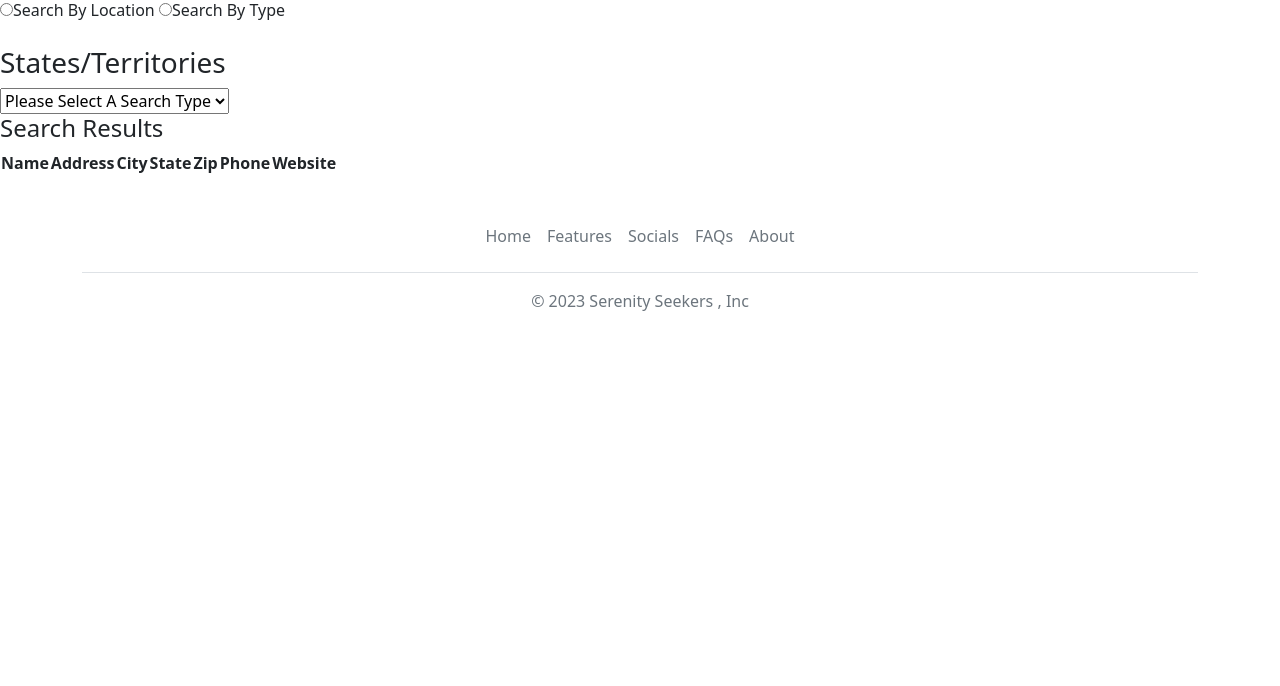
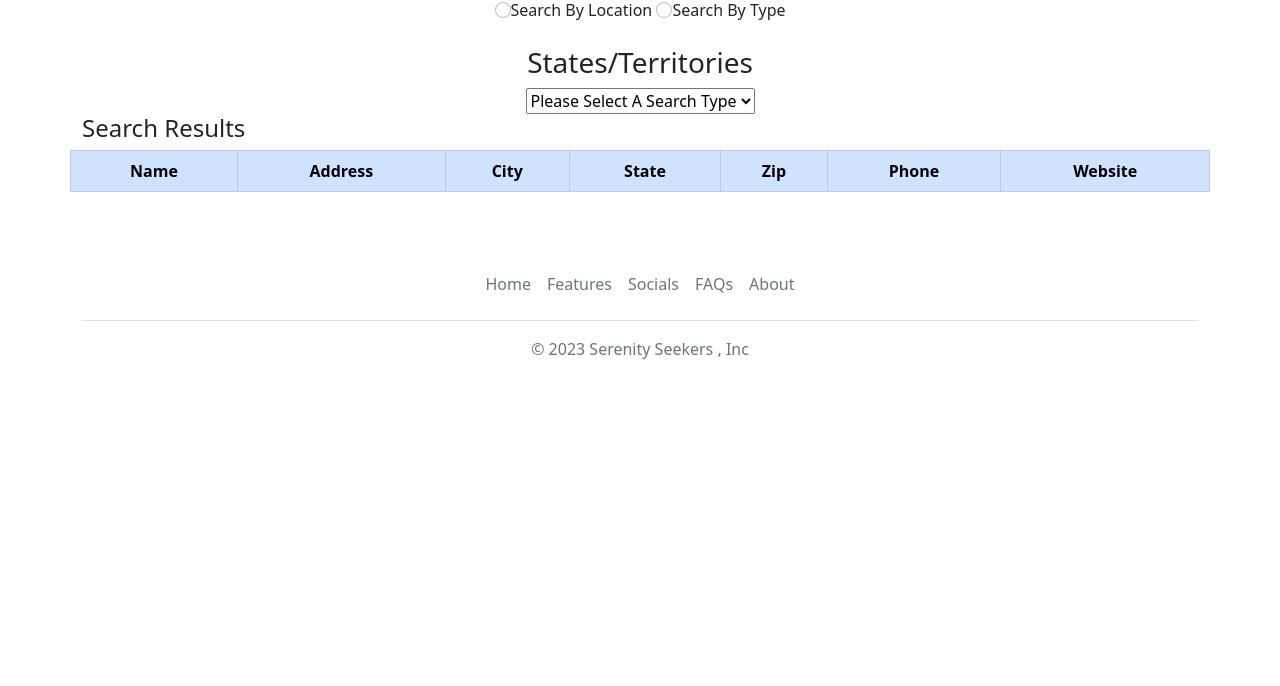
Before and after one commit to jacobdefalco/enjoy-the-outdoors, a plain HTML site: page national-parks.html in a window 1280 px wide. Shown: the part 114-800 px from the top of the page. Drawn offline with nearby package versions, Linux system fonts and the light colour scheme.

Commit message:
did some work

```diff
--- a/national-parks.html
+++ b/national-parks.html
@@ -11,6 +11,7 @@
       integrity="sha384-EVSTQN3/azprG1Anm3QDgpJLIm9Nao0Yz1ztcQTwFspd3yD65VohhpuuCOmLASjC"
       crossorigin="anonymous"
     />
+    <link rel="stylesheet" href="styles/styles.css" />
   </head>
   <body>
     <header>
@@ -68,8 +69,10 @@
       </div>
     </header>
     <main>
+      <div class="container text-center body-main">
         <h1>National Parks</h1>
         <input
+          class="form-check-input"
           type="radio"
           name="search-by"
           id="search-by-location"
@@ -77,6 +80,7 @@
           value="location"
         />Search By Location
         <input
+          class="form-check-input"
           type="radio"
           name="search-by"
           id="search-by-type"
@@ -86,13 +90,15 @@
         <br />
         <br />
         <h3>States/Territories</h3>
-      <select name="search" id="search-DDL" onchange="filterAndDisplay()">
+        <select name="search" class="park-search-bar justify-content-center" id="search-DDL" onchange="filterAndDisplay()">
           <option value="">Please Select A Search Type</option>
         </select>
-      <table id="matching-parks">
+        <div class="row justify-content-center">
+          <table id="matching-parks" class="table table-primary table-bordered table-striped">
+            <caption id="table-caption"></caption>
             <thead>
               <tr>
-            <h4>Search Results</h4>
+                <h4 style="text-align: left">Search Results</h4>
               </tr>
               <tr>
                 <th>Name</th>
@@ -106,6 +112,8 @@
             </thead>
             <tbody id="matching-parks-tbl-body"></tbody>
           </table>
+        </div>
+      </div>
     </main>
     <footer>
       <div class="container">
--- a/scripts/main.js
+++ b/scripts/main.js
@@ -3,6 +3,7 @@
 const selection = document.querySelector("#search-DDL");
 const matchingParksTblBody = document.querySelector("#matching-parks-tbl-body");
 let defaultOption = new Option("Please Select A Search Type");
+const tableCaption = document.querySelector("#table-caption");
 
 function loadOptionsInDDL() {
   matchingParksTblBody.innerHTML = "";
@@ -95,6 +96,7 @@ function displayMatchingParks(matchingParks) {
   for (let i = 0; i < matchingParks.length; i++) {
     buildParkRow(matchingParksTblBody, matchingParks[i]);
   }
+  tableCaption.innerText = `Displaying ${matchingParks.length} of ${nationalParksArray.length} Results`;
 }
 
 function filterAndDisplay() {
@@ -118,10 +120,12 @@ window.onload = function loadMountains() {
   }
 };
 
-//display picture
+//display mountain data and picture
 function displayMountainData(mountainValue) {
   resultsDiv.innerHTML = "";
   let mountainImageElement = document.createElement("img");
+  mountainImageElement.style.width = "50%";
+  mountainImageElement.style.height = "50%";
   mountainImageElement.src = `images/${mountainsArray[mountainValue].img}`;
   resultsDiv.appendChild(mountainImageElement);
 
--- a/styles/styles.css
+++ b/styles/styles.css
@@ -1,4 +1,4 @@
-main {
+.main-index {
     background: url(../images/national-park-background.jpg) no-repeat center / cover fixed;
     margin-bottom: 1em;
     height: 100%;
@@ -17,10 +17,19 @@ main {
 
 .start-button {
     margin-bottom: 1%;
-    background-color: rgba(46,90,27,255)
+    background-color: rgba(90,131,57,255)
+
 }
 
 .start-link {
     color: white;
     text-decoration: wavy;
 }
+
+.park-search-bar {
+    width: fit-content;
+}
+
+.mountain-search-bar {
+    width: fit-content;
+}
```
Also changed, not shown: index.html (+2 -2 lines), mountain.html (+7 -5 lines). Lines whose indentation alone changed are shown as unchanged.
